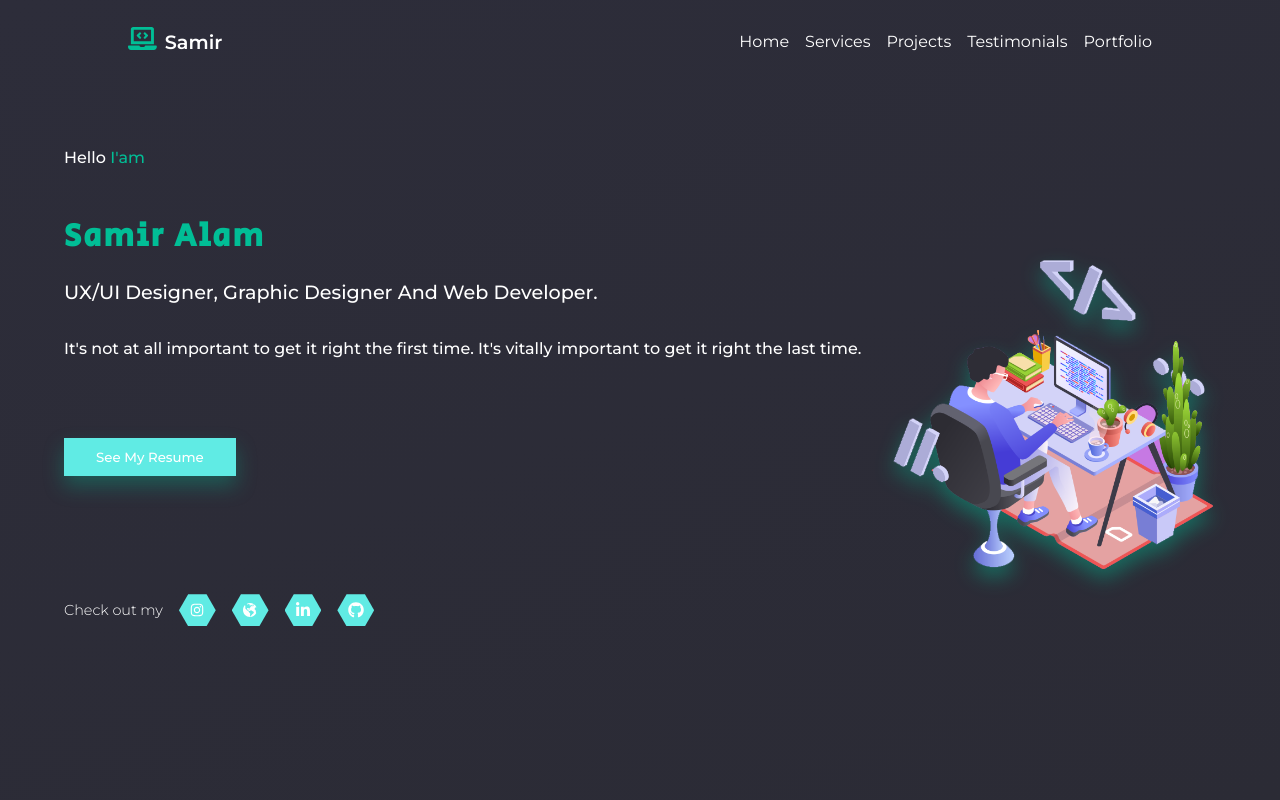
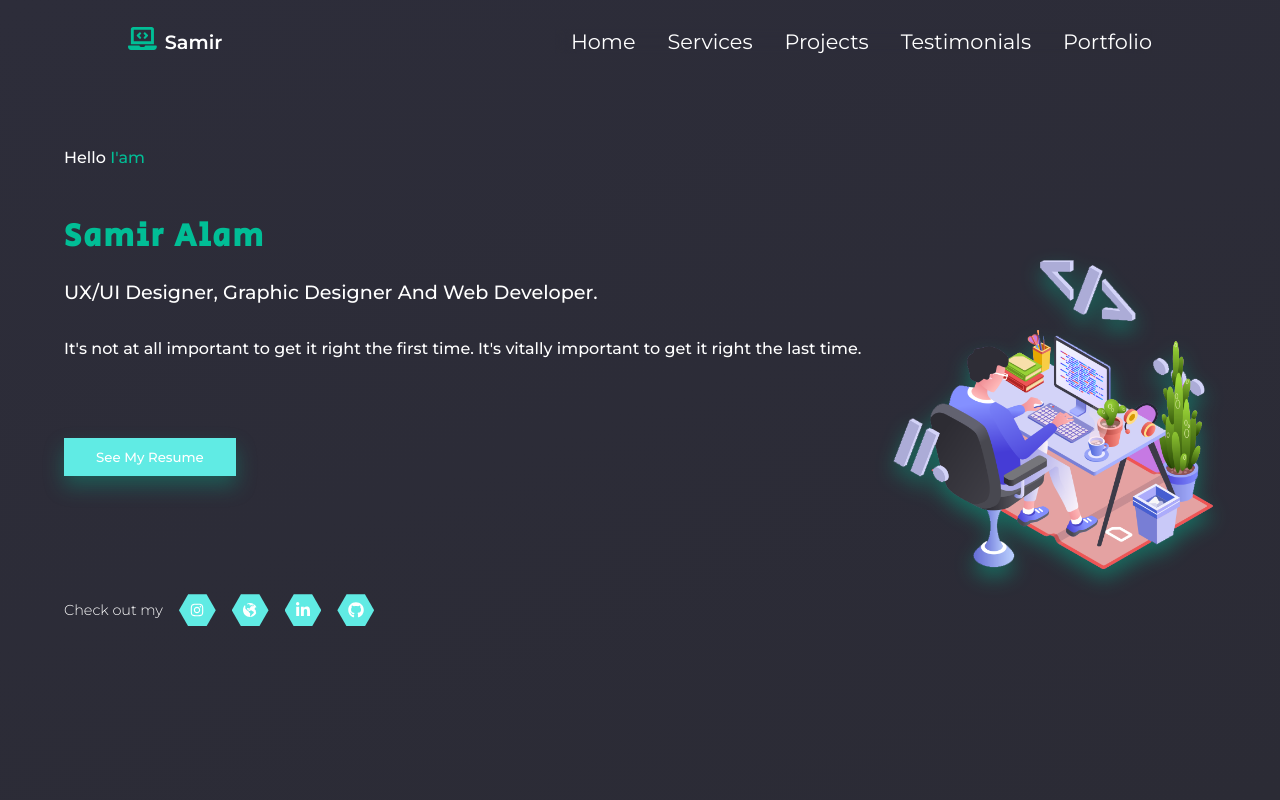
Before and after one commit to samiralam04/samir-portfolio, a React (Create React App) app: page / in a window 1280 px wide. Shown: the top 800 px of the page. Built offline with nearby package versions, Linux system fonts and the light colour scheme; the HTML template or start-up script is replaced by a standard one.

Commit message:
Update Header.jsx

```diff
--- a/src/components/Banner/Header.jsx
+++ b/src/components/Banner/Header.jsx
@@ -1,9 +1,16 @@
-import React, { useState } from 'react'
+import React, { useState } from 'react';
 import styled from 'styled-components';
-import { FaLaptopCode } from "react-icons/fa";
+import { FaLaptopCode, FaBars, FaTimes } from "react-icons/fa";
 
 const Header = () => {
     const [bar, setBar] = useState(false);
+
+    const handleNavClick = () => {
+        if (window.innerWidth <= 640) {
+            setBar(false);
+        }
+    };
+
     return (
         <Container bar={bar}>
             <Logo>
@@ -11,22 +18,20 @@ const Header = () => {
                 <h1>Samir</h1>
             </Logo>
             <Nav bar={bar}>
-            <span><a href="#home">Home</a></span>
-            <span><a href="#service">Services</a></span>
-            <span><a href="#project">Projects</a></span>
-            <span><a href="#client">Testimonials</a></span>
-            <span><a href="#footer">Portfolio</a></span>
+                <span><a href="#home" onClick={handleNavClick}>Home</a></span>
+                <span><a href="#service" onClick={handleNavClick}>Services</a></span>
+                <span><a href="#project" onClick={handleNavClick}>Projects</a></span>
+                <span><a href="#client" onClick={handleNavClick}>Testimonials</a></span>
+                <span><a href="#footer" onClick={handleNavClick}>Portfolio</a></span>
             </Nav>
-        <div
-        onClick={() => setBar(!bar)}
-        className="bars">
-            <div className="bar"></div>
+            <div onClick={() => setBar(!bar)} className="bars">
+                {bar ? <FaTimes /> : <FaBars />}
             </div>
         </Container>
-  )
+    );
 }
 
-export default Header
+export default Header;
 
 const Container = styled.div`
     display: flex;
@@ -43,44 +48,24 @@ const Container = styled.div`
     }
     .bars{
         display: none;
+        cursor: pointer;
     }
     @media(max-width:640px){
         .bars{
-            width: 40px;
-            height: 40px;
-            position: relative;
             display: flex;
             align-items: center;
             justify-content: center;
-            padding: 0.5rem;
+            width: 40px;
+            height: 40px;
             z-index: 100;
-            .bar{
-                position: absolute;
-                width: 100%;
-                height: 2px;
-                background-color: ${props => props.bar ? "transparent" : "#fff"};
-                transition: all 400ms ease-in-out;
-                :before, :after{
-                    content: "";
-                    width: 100%;
-                    height: 2px;
-                    background-color: #fff;
-                    position: absolute;
-                }
-
-                :before{
-                    transform: ${props => props.bar ? "rotate(45deg)" : "translateY(10px)"};
-                    transition: all 400ms ease-in-out;
-                }
-
-                :after{
-                    transform: ${props => props.bar ? "rotate(-45deg)" : "translateY(-10px)"};
-                    transition: all 400ms ease-in-out;
+            svg {
+                font-size: 1.5rem;
+                color: ${props => props.bar ? "#fff" : "#000"};
             }
         }
     }
-    }
-`
+`;
+
 const Logo = styled.div`
     display: flex;
     align-items: center;
@@ -93,32 +78,48 @@ const Logo = styled.div`
         font-weight: 600;
         font-size: 1.2rem;
     }
-`
+`;
+
 const Nav = styled.div`
-    @media(max-width:640px){
     position: fixed;
+    right: ${props => props.bar ? "0" : "-100%"}; /* Adjusted positioning */
+    top: 0;
+    bottom: 0;
+    background-color: rgba(255, 255, 255, 0.17);
+    width: ${props => props.bar ? "50%" : 0}; /* Adjusted width */
     display: flex;
     flex-direction: column;
-        background-color: #60ebe4;
-        inset: 0;
     justify-content: center;
     align-items: center;
-        font-size: 2rem;
+    font-size: 1.3rem;
     gap: 2rem;
     font-weight: 700;
-        height: ${props => props.bar ? "100vh" : 0};
-        transition: height 400ms ease-in-out;
-        overflow: hidden;
-        z-index: 100;
+    transition: right 400ms ease-in-out, width 400ms ease-in-out; /* Added width transition */
+    z-index: 99;
+    box-shadow: 0 4px 30px rgba(0, 0, 0, 0.1);
+    backdrop-filter: blur(10px); /* Apply glass effect */
+
+    @media(min-width: 641px) {
+        position: absolute;
+        right: 0;
+        width: auto;
+        background-color: transparent;
+        flex-direction: row;
+        gap: 1rem;
+        top: auto;
+        bottom: auto;
+        box-shadow: none;
     }
-    span{
+
+    span {
         margin-left: 1rem;
-        a{
+        a {
             color: #fff;
             text-decoration: none;
             font-weight: 400;
             position: relative;
-            :before{
+
+            :before {
                 content: "";
                 position: absolute;
                 left: 0;
@@ -130,15 +131,16 @@ const Nav = styled.div`
                 transform-origin: right;
                 transition: transform 400ms ease-in-out;
             }
-            :hover:before{
+
+            :hover:before {
                 transform: scale(1);
                 transform-origin: left;
-                color:#60ebe4;
+                color: #60ebe4;
             }
-            :hover{
 
-                color:#60ebe4;
+            :hover {
+                color: #60ebe4;
             }
         }
     }
-`
+`;
```
Lines whose indentation alone changed are shown as unchanged.
